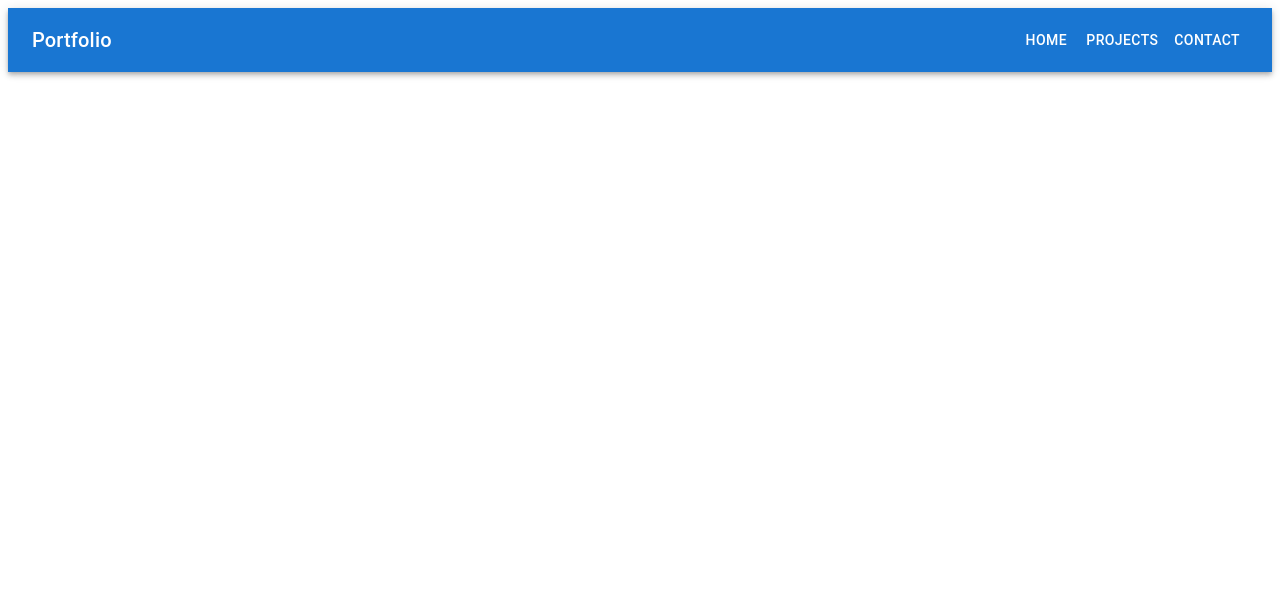
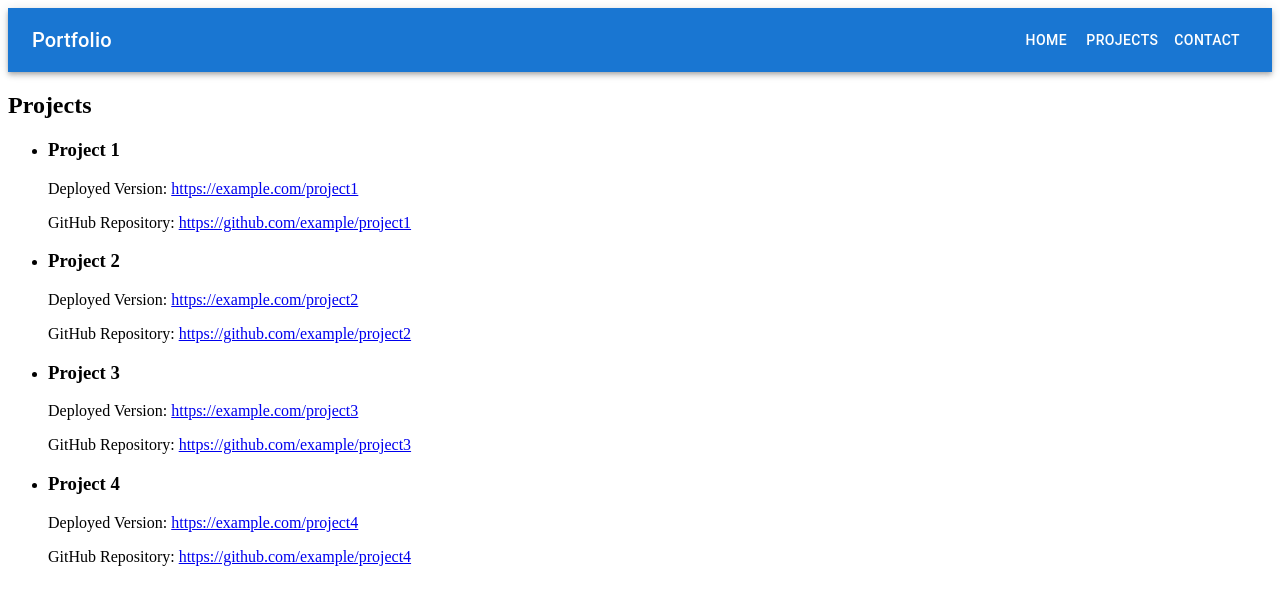
Before and after one commit to Volodymyr-Shtyka/personal-react-portfolio, a React (Vite) app: page /projects in a window 1280 px wide. Shown: the top 604 px of the page. Built offline with nearby package versions, Linux system fonts and the light colour scheme.

Commit message:
show projects list

```diff
--- a/src/App.jsx
+++ b/src/App.jsx
@@ -2,7 +2,8 @@ import React from 'react';
 import {BrowserRouter as Router, Routes, Route} from 'react-router-dom';
 import Home from './components/Home';
 import Contact from './components/Contact';
-import Header from './components/Header'; // Import Header component
+import Projects from './components/Projects';
+import Header from './components/Header';
 import {ThemeProvider, createTheme} from '@mui/material';
 
 const theme = createTheme({
@@ -20,10 +21,11 @@ function App() {
     return (
         <ThemeProvider theme={theme}>
             <Router>
-                <Header/> {/* Include Header component */}
+                <Header/>
                 <Routes>
                     <Route path="/" element={<Home/>}/>
                     <Route path="/contact" element={<Contact/>}/>
+                    <Route path="/projects" element={<Projects/>}/>
                 </Routes>
             </Router>
         </ThemeProvider>
--- a/src/components/Projects.jsx
+++ b/src/components/Projects.jsx
@@ -1,18 +1,19 @@
 import React from "react";
+import projectsData from "../data/projects.json"; // Import project data from a JSON file
 
 function Projects() {
-    // TODO: import project data from a JSON file
-
     return (
         <div>
             <h2>Projects</h2>
             <ul>
                 {/* Render project items dynamically */}
-                <li>Project 1</li>
-                <li>Project 2</li>
-                <li>Project 3</li>
-                <li>Project 4</li>
-                {/* Add more project items as needed */}
+                {projectsData.map((project, index) => (
+                    <li key={index}>
+                        <h3>{project.title}</h3>
+                        <p>Deployed Version: <a href={project.deployedVersion}>{project.deployedVersion}</a></p>
+                        <p>GitHub Repository: <a href={project.githubRepository}>{project.githubRepository}</a></p>
+                    </li>
+                ))}
             </ul>
         </div>
     )
--- /dev/null
+++ b/src/data/projects.json
@@ -0,0 +1,22 @@
+[
+  {
+    "title": "Project 1",
+    "deployedVersion": "https://example.com/project1",
+    "githubRepository": "https://github.com/example/project1"
+  },
+  {
+    "title": "Project 2",
+    "deployedVersion": "https://example.com/project2",
+    "githubRepository": "https://github.com/example/project2"
+  },
+  {
+    "title": "Project 3",
+    "deployedVersion": "https://example.com/project3",
+    "githubRepository": "https://github.com/example/project3"
+  },
+  {
+    "title": "Project 4",
+    "deployedVersion": "https://example.com/project4",
+    "githubRepository": "https://github.com/example/project4"
+  }
+]
```
